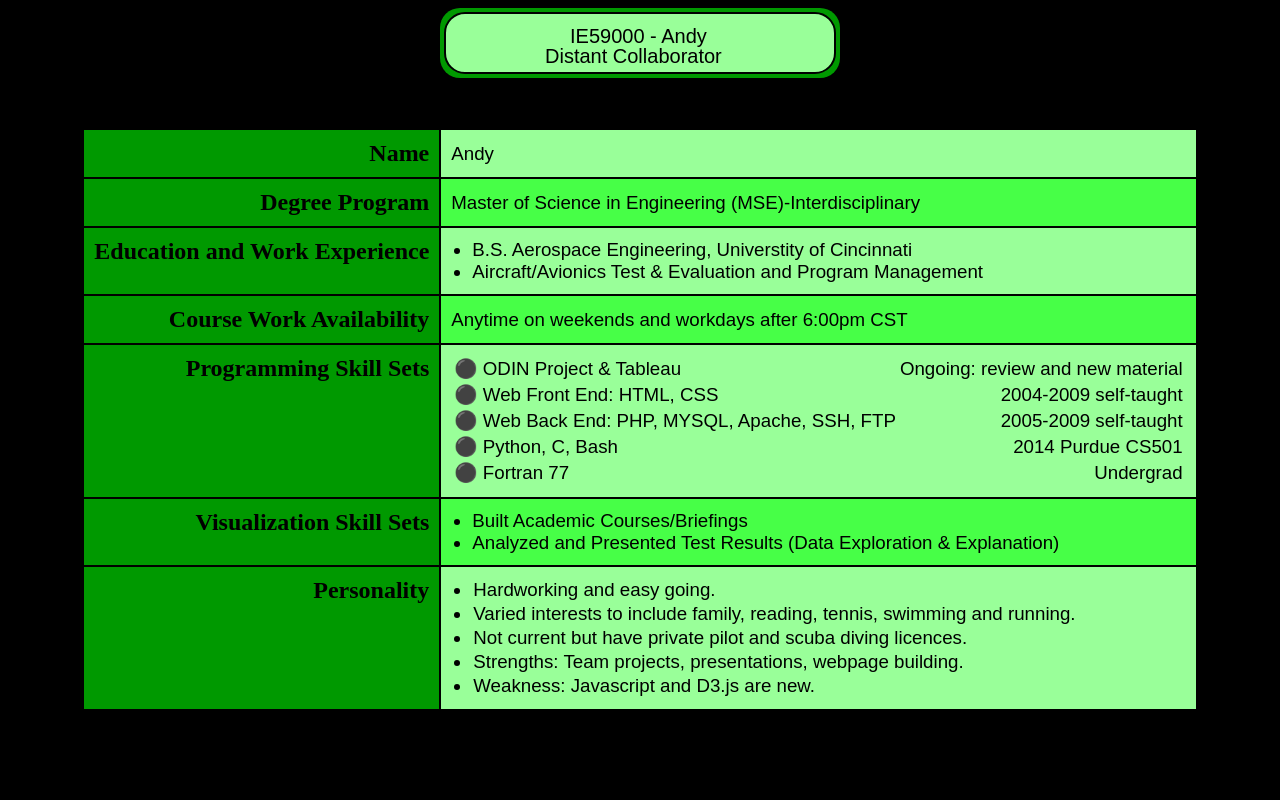
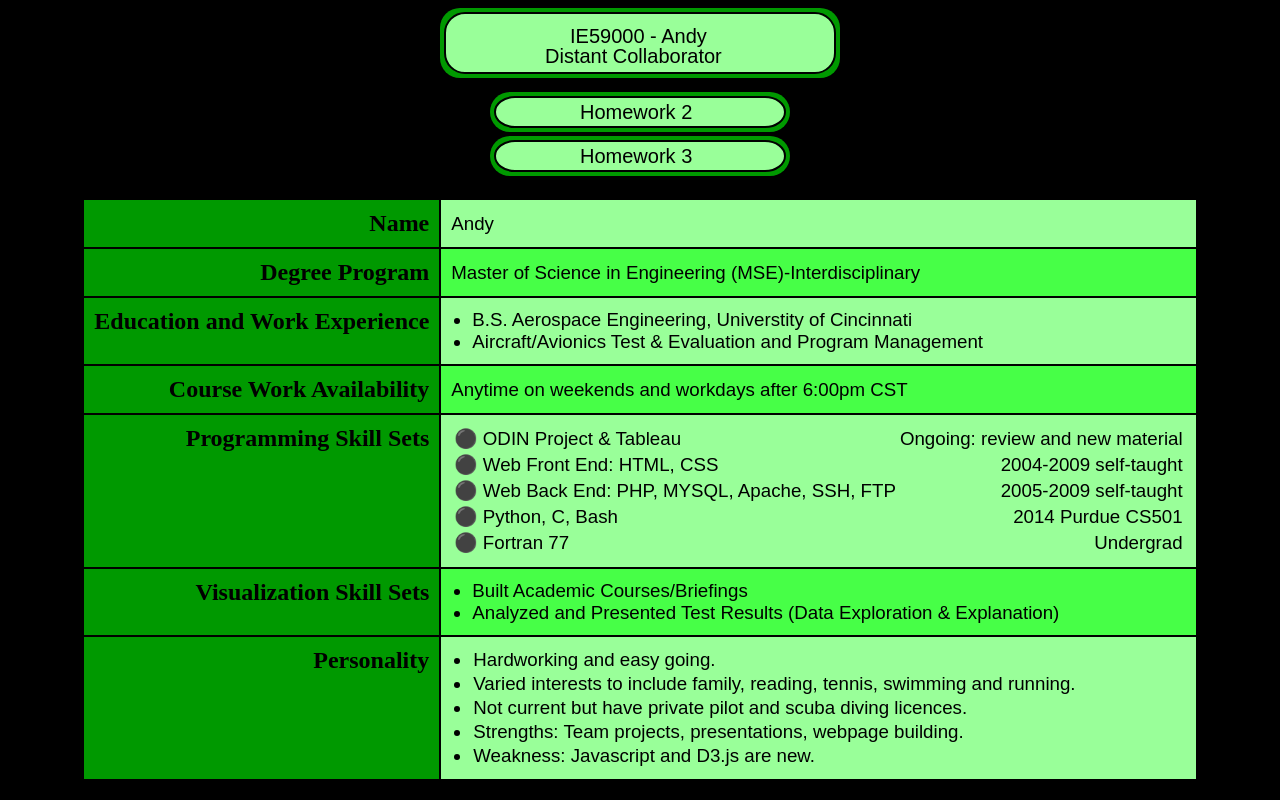
Before and after one commit to kay6/kay6.github.io, a plain HTML site: page index.html in a window 1280 px wide. Drawn offline with Linux system fonts and the light colour scheme.

Commit message:
Update Home Page

```diff
--- a/index.html
+++ b/index.html
@@ -16,9 +16,25 @@
 		</svg></a>
 		</center>
 
+		<center><a href="http://kay6.github.io/homework2.html" target="_blank">
+		<svg width="300" height="40">
+			<rect width="300" height="40" rx="20" ry="20" style="fill:#009900"></rect>
+			<rect x="5" y="5" rx="20" ry="20" width="290" height="30" style="fill:#99FF99; stroke:black; stroke-width:2"></rect>
+			<text x="90" y="27" font-family="Ubuntu, Sans-Serif" font-size="20" fill="black">Homework 2</text>
+		</svg></a>
+		</center>
+
+		<center><a href="http://kay6.github.io/homework3.html" target="_blank">
+		<svg width="300" height="40">
+			<rect width="300" height="40" rx="20" ry="20" style="fill:#009900"></rect>
+			<rect x="5" y="5" rx="20" ry="20" width="290" height="30" style="fill:#99FF99; stroke:black; stroke-width:2"></rect>
+			<text x="90" y="27" font-family="Ubuntu, Sans-Serif" font-size="20" fill="black">Homework 3</text>
+		</svg></a>
+		</center>
+
+		<br>
 
 		<center>
-			<br><br>
 		<table cellpadding="10">
 			<tr>
 				<td id="leftcol">Name</td>
```
